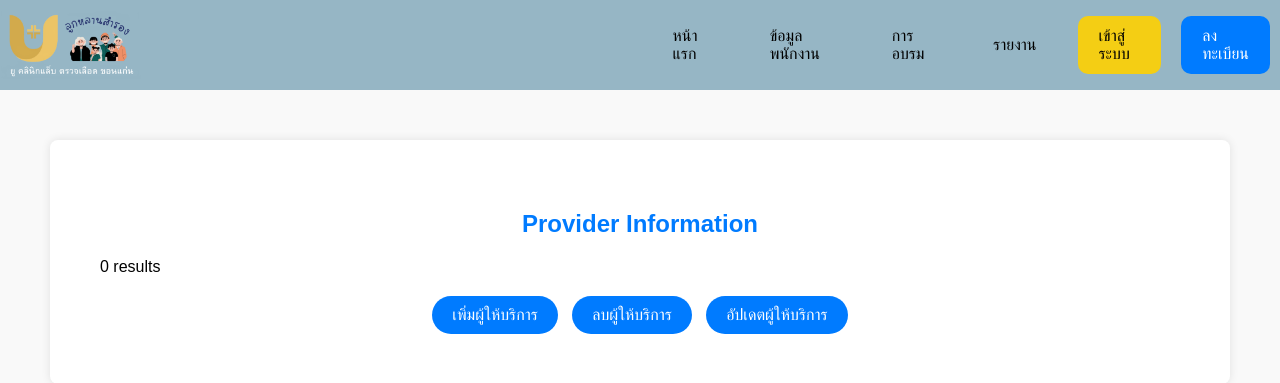
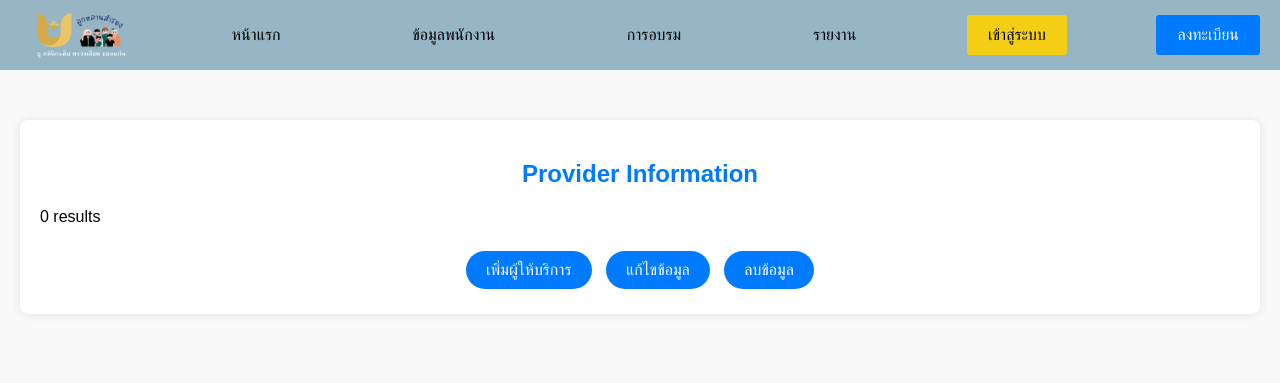
Before and after one commit to ryujinX13/project_php, a PHP site: page /project_php/view/admin/prov_display.php in a window 1280 px wide. Shown: the top 383 px of the page. Run offline with PHP 8.4, Linux system fonts and the light colour scheme; data that the repository does not hold is empty.

Commit message:
แก้ไขหน้าจัดการข้อมูลผู้ให้บริการ

```diff
--- a/css/admin/stylesprov_display.css
+++ b/css/admin/stylesprov_display.css
@@ -8,14 +8,14 @@ body {
 .tab-bar {
     display: flex;
     align-items: center;
+    justify-content: space-between;
     background-color: #96B6C5;
-    padding: 10px 0;
-    justify-content: center;
+    padding: 10px;
 }
 
 .tab-bar img {
-    height: 70px;
-    margin-right: 500px;
+    height: 50px;
+    margin-left: 20px;
 }
 
 .tab-link {
@@ -32,15 +32,15 @@ body {
     background-color: #ccc;
     border-color: #bbb;
 }
+
 .tab-link.login {
     background-color: #F4CE14;
     color: black;
-    border-radius: 10px;
 }
+
 .tab-link.register {
     background-color: #007bff;
     color: white;
-    border-radius: 10px;
 }
 
 .tab-link.login:hover, .tab-link.register:hover {
@@ -49,10 +49,9 @@ body {
 }
 
 .container {
-    width: auto; /* ปรับขนาดความกว้างให้กว้างขึ้นเล็กน้อย */
-    max-width: 100%;
-    margin: 50px ; /* จัดกลางตามแนวนอน */
-    padding: 50px; /* ปรับให้มีพื้นที่เพิ่มขึ้น */
+    max-width: 1200px;
+    margin: 50px auto;
+    padding: 20px;
     background-color: #fff;
     border-radius: 8px;
     box-shadow: 0 0 10px rgba(0, 0, 0, 0.1);
@@ -60,19 +59,19 @@ body {
 
 h2 {
     color: #007bff;
-    text-align: center; /* จัดข้อความให้กลาง */
+    text-align: center;
 }
 
 table {
-    width: 80%; /* ทำให้ตารางเต็มขนาดของคอนเทนเนอร์ */
+    width: 100%;
     border-collapse: collapse;
     margin: 20px auto;
 }
 
 th, td {
-    padding: 5px;
+    padding: 10px;
     border: 1px solid #ddd;
-    text-align: center; /* จัดข้อความในเซลล์ตารางให้กลาง */
+    text-align: center;
 }
 
 th {
@@ -90,7 +89,7 @@ tr:hover {
 }
 
 .button-container {
-    margin-top: 20px; /* เพิ่มระยะห่างระหว่างปุ่มกับตาราง */
+    margin-top: 20px;
     text-align: center;
 }
 
@@ -101,7 +100,7 @@ tr:hover {
     color: #fff;
     text-decoration: none;
     border-radius: 20px;
-    margin: 0 5px; /* ปรับระยะห่างของปุ่ม */
+    margin: 5px;
     transition: background-color 0.3s ease;
 }
 
--- a/view/admin/prov_display.php
+++ b/view/admin/prov_display.php
@@ -5,8 +5,6 @@
     <meta name="viewport" content="width=device-width, initial-scale=1.0">
     <link rel="stylesheet" type="text/css" href="../../css/admin/stylesprov_display.css">
     <title>Provider Information</title>
-
-
 </head>
 <body>
 <div class="tab-bar">
@@ -24,9 +22,35 @@
     <?php include '../../process/displayProv_process.php'; ?>
     <div class="button-container">
         <a class="button" href="add_prov.php">เพิ่มผู้ให้บริการ</a>
-            <a class="button" href="delete_prov.php">ลบผู้ให้บริการ</a>
-            <a class="button" href="update_prov.php">อัปเดตผู้ให้บริการ</a>
+        <a class="button" href="search_update.php">แก้ไขข้อมูล</a>
+        <a class="button" href="search_delete.php">ลบข้อมูล</a>
     </div>
 </div>
+
+<script>
+function deleteRow(id) {
+    if (confirm("คุณต้องการลบข้อมูลใช่หรือไม่?")) {
+        fetch(`delete_prov.php?id=${id}`, {
+            method: 'GET'
+        })
+        .then(response => response.text())
+        .then(data => {
+            console.log(data);
+            if (data.trim() === "ลบข้อมูลเรียบร้อยแล้ว") {
+                const row = document.getElementById(`row-${id}`);
+                if (row) {
+                    row.remove();
+                }
+            } else {
+                alert("เกิดข้อผิดพลาดในการลบข้อมูล: " + data);
+            }
+        })
+        .catch(error => {
+            console.error('เกิดข้อผิดพลาดในการลบข้อมูล:', error);
+            alert("เกิดข้อผิดพลาดในการลบข้อมูล: " + error);
+        });
+    }
+}
+</script>
 </body>
 </html>
```
Also changed, not shown: process/displayProv_process.php (+33 -18 lines), view/admin/delete_prov.php (+23 -36 lines), view/admin/search_delete.php (added, +42 -0 lines), view/admin/update_prov.php (+3 -4 lines). Lines whose indentation alone changed are shown as unchanged.
